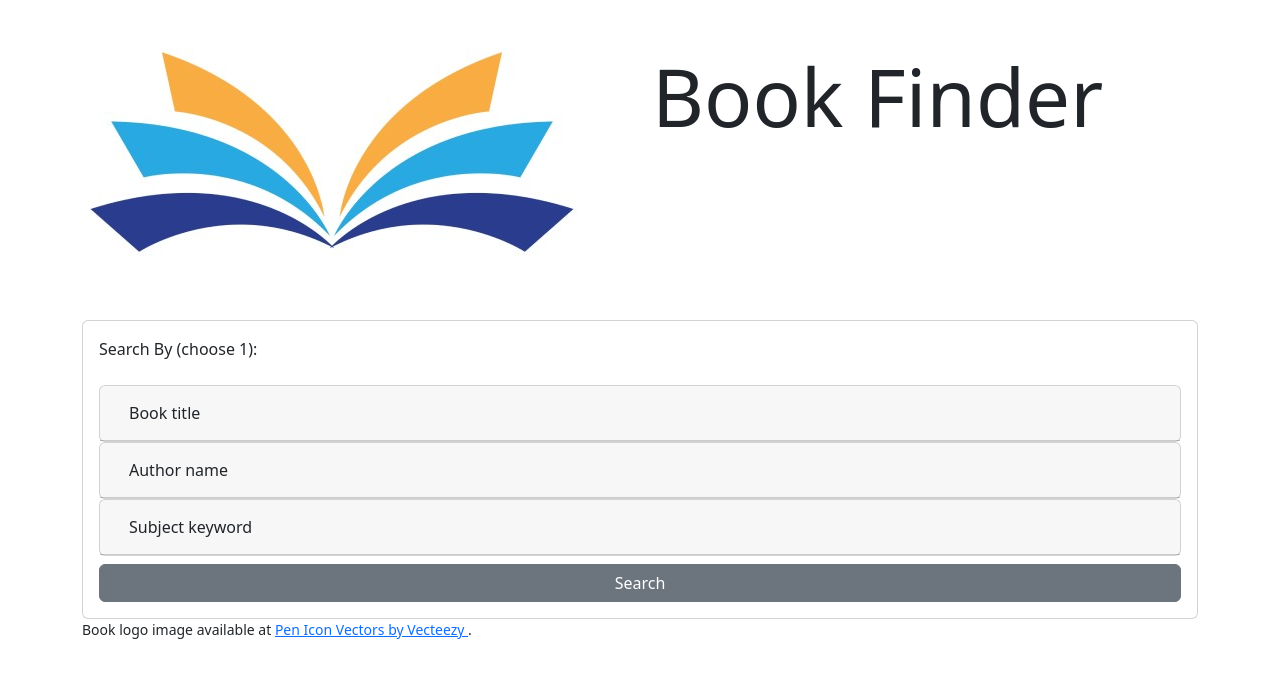
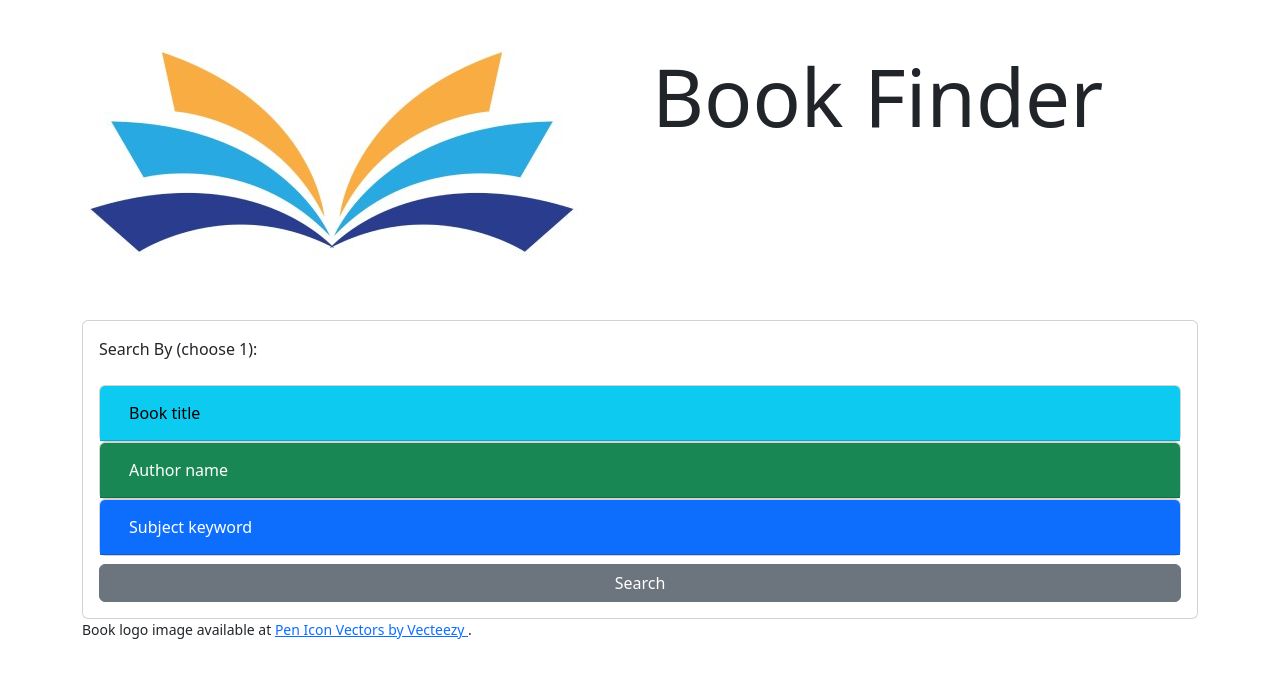
Before and after one commit to ImpendingKataclysm/book_search, a Django app: page / in a window 1280 px wide. Shown: the top 678 px of the page. Run offline with Django 4.2, Linux system fonts and the light colour scheme.

Commit message:
Added colors to the form field labels

```diff
--- a/templates/index.html
+++ b/templates/index.html
@@ -14,10 +14,10 @@
                 <p>Search By (choose 1): </p>
                 <div id="accordion">
                     <div class="card">
-                        <div class="card-header">
+                        <div class="card-header bg-info">
                             <a
                                 href="#collapseTitle"
-                                class="btn d-block w-100 text-start"
+                                class="btn btn-info d-block w-100 text-start"
                                 data-bs-toggle="collapse"
                                 id="titleSelect"
                             >
@@ -35,10 +35,10 @@
                         </div>
                     </div>
                     <div class="card">
-                        <div class="card-header">
+                        <div class="card-header bg-success">
                             <a
                                 href="#collapseAuthor"
-                                class="btn d-block w-100 text-start"
+                                class="btn btn-success d-block w-100 text-start"
                                 data-bs-toggle="collapse"
                                 id="authorSelect"
                             >
@@ -56,10 +56,10 @@
                         </div>
                     </div>
                     <div class="card">
-                        <div class="card-header">
+                        <div class="card-header bg-primary">
                             <a
                                 href="#collapseSubject"
-                                class="btn d-block w-100 text-start"
+                                class="btn btn-primary d-block w-100 text-start"
                                 data-bs-toggle="collapse"
                                 id="subjectSelect"
                             >
```
